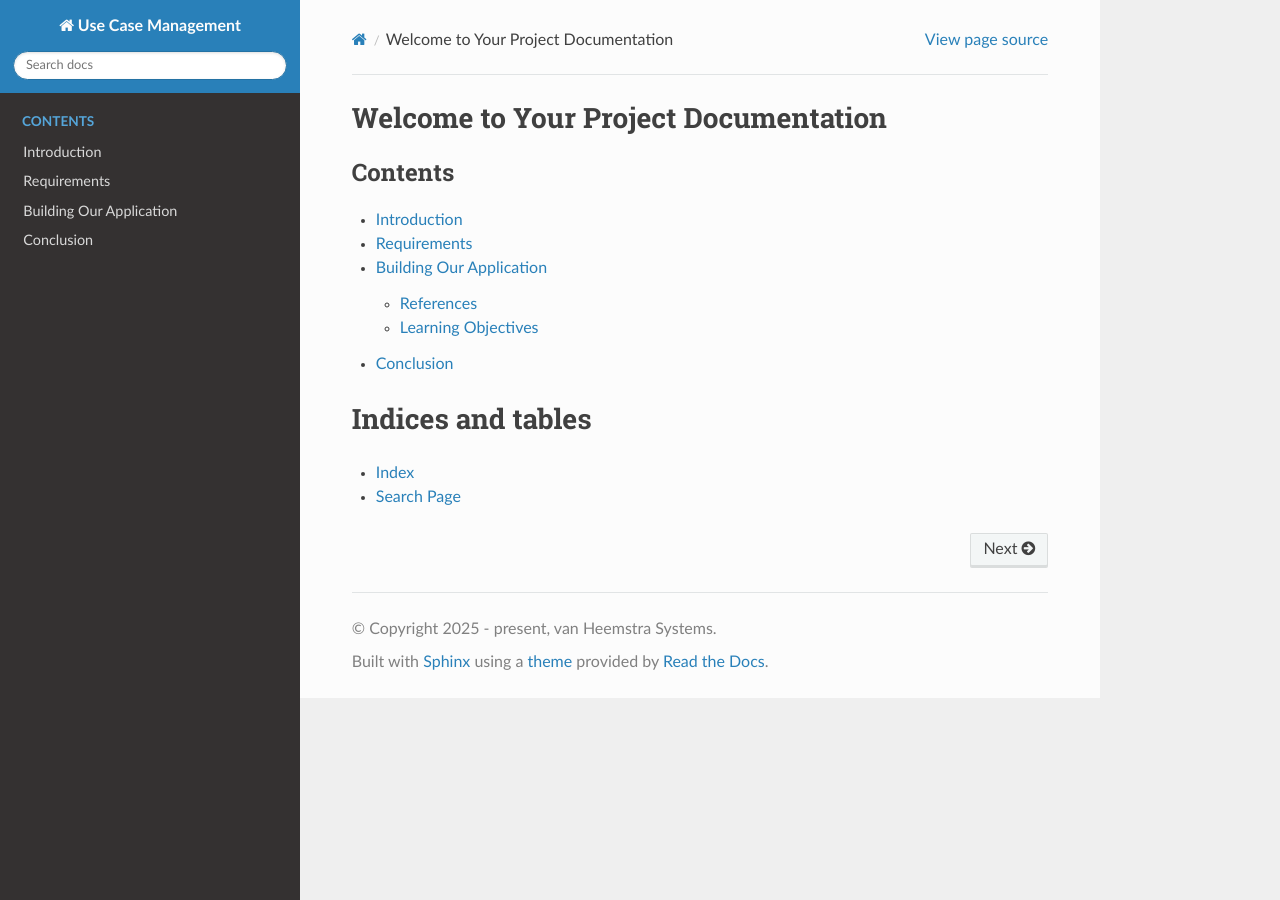
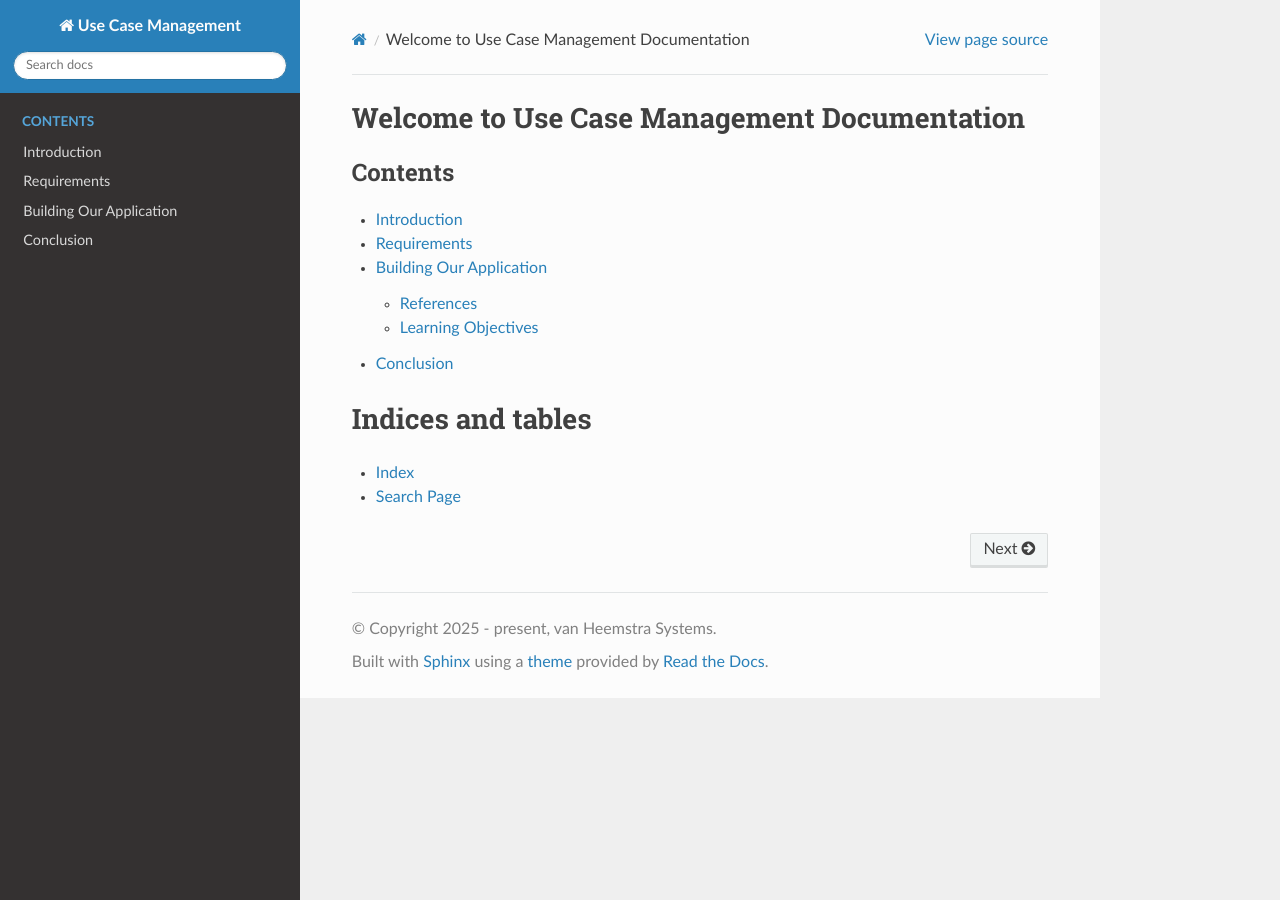
Before and after one commit to vanHeemstraSystems/use-case-management, a Sphinx documentation site: the page built from docs/source/index.rst, in a window 1280 px wide. Built offline with Sphinx 7.4.7 and the Read the Docs theme 3.1.0, drawn with Linux system fonts in a browser that asks for light colours.

Commit message:
Update index.rst

```diff
--- a/docs/source/index.rst
+++ b/docs/source/index.rst
@@ -1,5 +1,5 @@
-Welcome to Your Project Documentation
-======================================
+Welcome to Use Case Management Documentation
+============================================
 
 .. toctree::
    :maxdepth: 2
```
